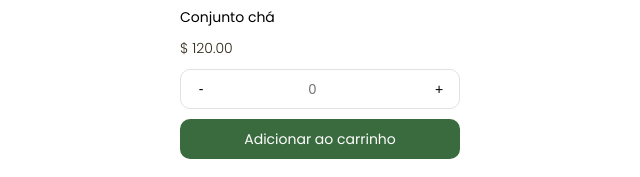
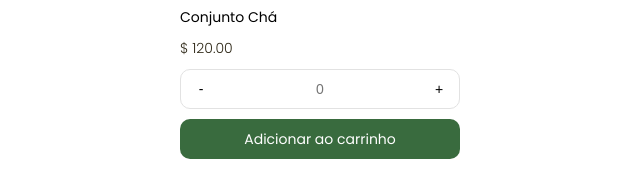
Before and after one commit to rafaederli/pottery-ecommerce, a plain HTML site: page index.html in a window 1280 px wide. Shown: the part 1304-1481 px from the top of the page, 48-688 px from the left. Drawn offline with nearby package versions, Linux system fonts and the light colour scheme.

Commit message:
createProduct module update

```diff
--- a/index.html
+++ b/index.html
@@ -128,11 +128,9 @@
                 <h1 class="products__container--title">
                     DESTAQUES
                 </h1>
-
-                <div class="product__items">
-
-                    <div class="products__item">
-                        <img src="img/products/pexels-andre-william-3010771.jpg" alt="" class="products__item--image">
+                <div class="product__items" data-products>
+                    <!-- /* <div class="products__item">
+    <img src="img/products/pexels-andre-william-3010771.jpg" alt="Conjunto chá" class="products__item--image">
     <p class="products__item--description">Conjunto chá</p>
     <p class="products__item--price">$ 120.00</p>
     <div class="products__item--counter">
@@ -141,8 +139,8 @@
         <button>+</button>
     </div>
     <button class="products__item--button">Adicionar ao carrinho</button>
-                    </div>
-
+</div> */
+ -->
                 </div>
                 <button class="products__container--button">VER TODA COLEÇÃO</button>
             </div>
@@ -202,6 +200,7 @@
             },
         });
     </script>
+    <script src="js/index.js" type="module"></script>
 </body>
 
 </html>
--- /dev/null
+++ b/js/createProduct.js
@@ -0,0 +1,51 @@
+const createProduct = (imageSrc, productName, productPrice) => {
+    let product = document.createElement("div");
+    product.classList.add("products__item");
+
+    let image = document.createElement("img");
+    image.setAttribute("src", imageSrc);
+    image.setAttribute("alt", productName);
+    image.classList.add("products__item--image");
+    product.appendChild(image);
+
+    let description = document.createElement("p");
+    description.classList.add("products__item--description");
+    description.innerHTML = productName;
+    product.appendChild(description);
+
+    let price = document.createElement("p");
+    price.classList.add("products__item--price");
+    price.innerHTML = `$ ${productPrice.toFixed(2)}`;
+    product.appendChild(price);
+
+    let counter = document.createElement("div");
+    counter.classList.add("products__item--counter");
+
+    let subtractButton = document.createElement("button");
+    subtractButton.innerHTML = "-";
+    counter.appendChild(subtractButton);
+
+    let display = document.createElement("input");
+    display.setAttribute("type", "text");
+    display.setAttribute("name", "");
+    display.setAttribute("id", "");
+    display.setAttribute("placeholder", "0");
+    display.setAttribute("disabled", "");
+    counter.appendChild(display);
+
+    let addButton = document.createElement("button");
+    addButton.innerHTML = "+";
+    counter.appendChild(addButton);
+
+    product.appendChild(counter);
+
+    let cartButton = document.createElement("button");
+    cartButton.classList.add("products__item--button");
+    cartButton.innerHTML = "Adicionar ao carrinho";
+    product.appendChild(cartButton);
+
+    let products = document.querySelector("[data-products]");
+    products.appendChild(product);
+}
+
+export default createProduct;
--- /dev/null
+++ b/js/index.js
@@ -0,0 +1,3 @@
+import createProduct from "./createProduct.js";
+
+createProduct("img/products/pexels-andre-william-3010771.jpg", "Conjunto Chá", 120);
```
Lines whose indentation alone changed are shown as unchanged.
